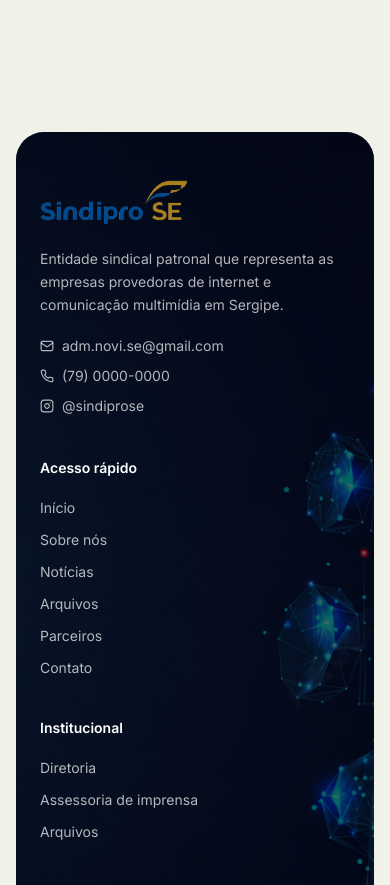
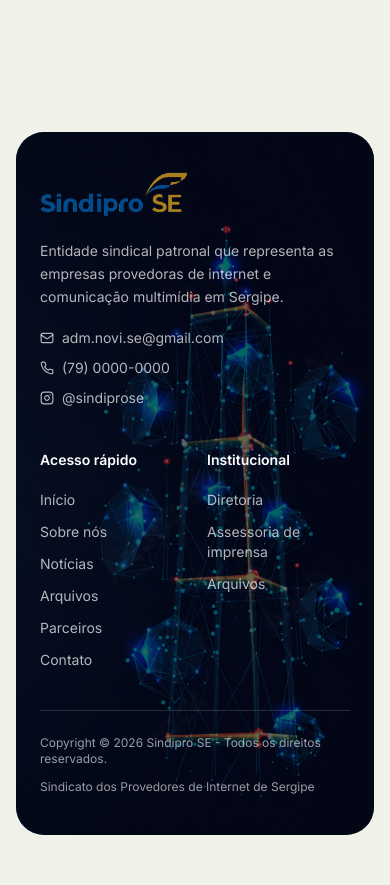
Before and after one commit to MarcellyGuimaraes/sindipro, a Next.js app: page /sobre/diretoria in a window 390 px wide. Shown: the part 820-1705 px from the top of the page. After the commit the page ends 1671 px from the top, so only its background shows below. Built offline with nearby package versions, Linux system fonts and the light colour scheme; no server answers; the database is empty.

Commit message:
ajustes finais pagina institucional - ajuste das imagens mobile

```diff
--- a/components/Footer.tsx
+++ b/components/Footer.tsx
@@ -67,11 +67,11 @@ export function Footer() {
           alt=""
           fill
           sizes="100vw"
-          className="object-cover"
+          className="object-cover object-[68%_center] md:object-center"
         />
         <div className="absolute inset-0 bg-black/60" />
 
-        <div className="relative px-6 py-12 font-inter text-white md:px-14 md:py-16">
+        <div className="relative px-6 py-10 font-inter text-white md:px-14 md:py-16">
           {/* Topo: Newsletter */}
           {/* <div className="grid gap-10 md:grid-cols-2 md:gap-8">
             <h2 className="font-inter text-6xl font-bold leading-[0.9] tracking-tight text-white md:text-8xl">
@@ -107,9 +107,9 @@ export function Footer() {
 
 
           {/* Colunas */}
-          <div className="grid gap-10 md:grid-cols-4">
+          <div className="grid grid-cols-2 gap-x-6 gap-y-10 md:grid-cols-4 md:gap-10">
             {/* Marca + contatos obrigatórios */}
-            <div>
+            <div className="col-span-2 md:col-span-1">
               <Image
                 src="/img/sindipro-logo.png"
                 alt="Sindipro SE"
@@ -184,7 +184,7 @@ export function Footer() {
           </div>
 
           {/* Base */}
-          <div className="mt-14 flex flex-col items-start justify-between gap-3 border-t border-white/15 pt-6 text-xs text-white/60 md:flex-row md:items-center">
+          <div className="mt-10 flex flex-col items-start justify-between gap-3 border-t border-white/15 pt-6 text-xs text-white/60 md:mt-14 md:flex-row md:items-center">
             <p>
               Copyright © {new Date().getFullYear()} Sindipro SE - Todos os
               direitos reservados.
--- a/components/home/Hero.tsx
+++ b/components/home/Hero.tsx
@@ -18,7 +18,7 @@ export function Hero() {
         priority
         quality={85}
         sizes="100vw"
-        className="h-[64vh] min-h-[460px] w-full object-cover sm:h-[88vh] sm:min-h-[640px]"
+        className="h-[64vh] min-h-[460px] w-full object-cover object-[74%_50%] sm:h-[88vh] sm:min-h-[640px] sm:object-center"
       />
       <div className="absolute inset-0 bg-black/70" />
 
```
